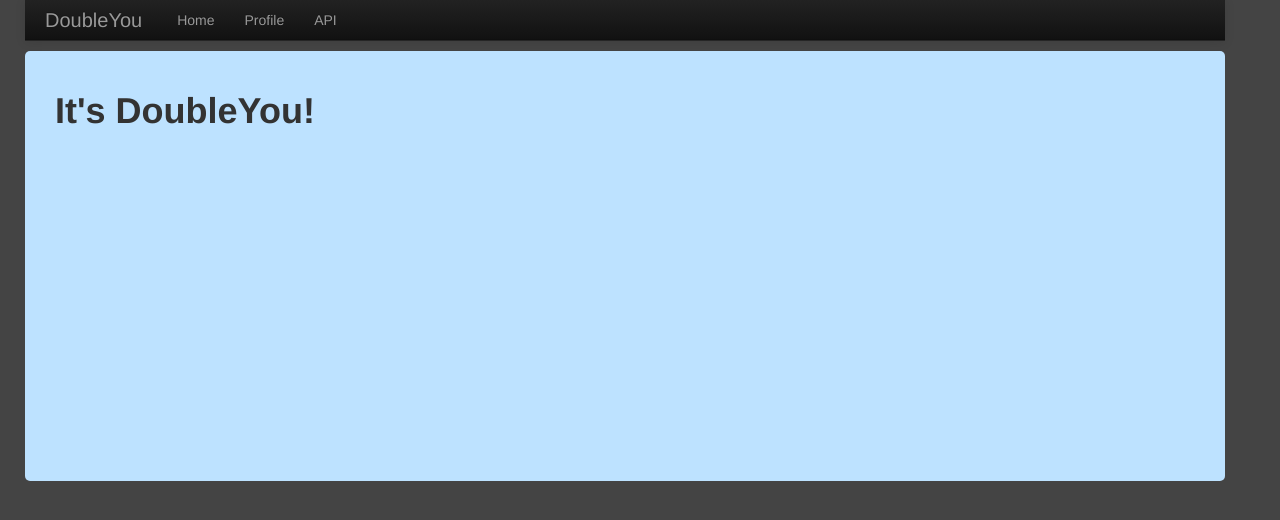
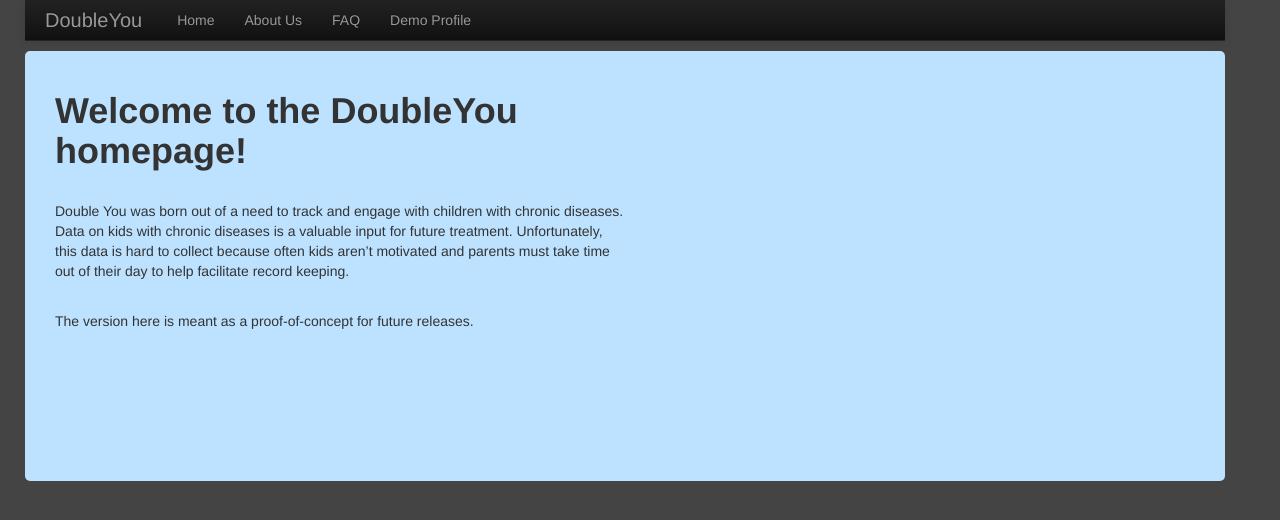
Before and after one commit to yosemitebandit/doubleyou, a Flask app: page / in a window 1280 px wide. Shown: the top 520 px of the page. Run offline with Flask 2, Linux system fonts and the light colour scheme; parts of the project's set-up code (start-up, migrations or seed data) failed here and were passed over; some libraries are stand-ins or nearby versions.

Commit message:
update to base html

```diff
--- a/templates/base.html
+++ b/templates/base.html
@@ -20,8 +20,9 @@
                     <a class="brand" href="#">DoubleYou</a>
                     <ul class="nav">
                       <li class=><a href="{{ url_for('home') }}">Home</a></li>
-                      <li><a href="{{ url_for('player_home', name='matt') }}">Profile</a></li>
-                      <li><a href="{{ url_for('player_data', name='matt', date='20120203') }}">API</a></li>
+                      <li class=><a href="{{ url_for('about') }}">About Us</a></li>
+                      <li class=><a href="{{ url_for('faq') }}">FAQ</a></li>
+                      <li><a href="{{ url_for('player_home', name='matt') }}">Demo Profile</a></li>
                     </ul>
                   </div>
                 </div>
--- a/templates/faq.html
+++ b/templates/faq.html
@@ -3,10 +3,8 @@
 {% block body %}
 <h1>faq</h1>
 
-Checkout what little we're made of!
-
-<a href="http://twitter.com/mydoubleyou">Please Twitta us</a>
-<a href="http://mydoubleyou.tumblr.com">Checkout what we be tumblin'</a>
+<a href="http://twitter.com/mydoubleyou">Tweet us</a>
+<a href="http://mydoubleyou.tumblr.com">Checkout our Tumblr</a>
 <strong>Why is there no facebook at this event???!?!?! ... I guess we'll leave it out too</strong>
 
 {% endblock %}
--- a/templates/home.html
+++ b/templates/home.html
@@ -16,7 +16,15 @@
 {% block body %}
 <div class='row' id='box'>
     <div class='span6'>
-        <h1>It's DoubleYou!</h1>
+        <h1>Welcome to the DoubleYou homepage!</h1>
+        <br>
+        <p>
+            Double You was born out of a need to track and engage with children with chronic diseases. Data on kids with chronic diseases is a valuable input for future treatment. Unfortunately, this data is hard to collect because often kids aren’t motivated and parents must take time out of their day to help facilitate record keeping.
+        </p>
+        <br>
+        <p>
+            The version here is meant as a proof-of-concept for future releases.
+        </p>
     </div>
 </div>
 {% endblock %}
```
